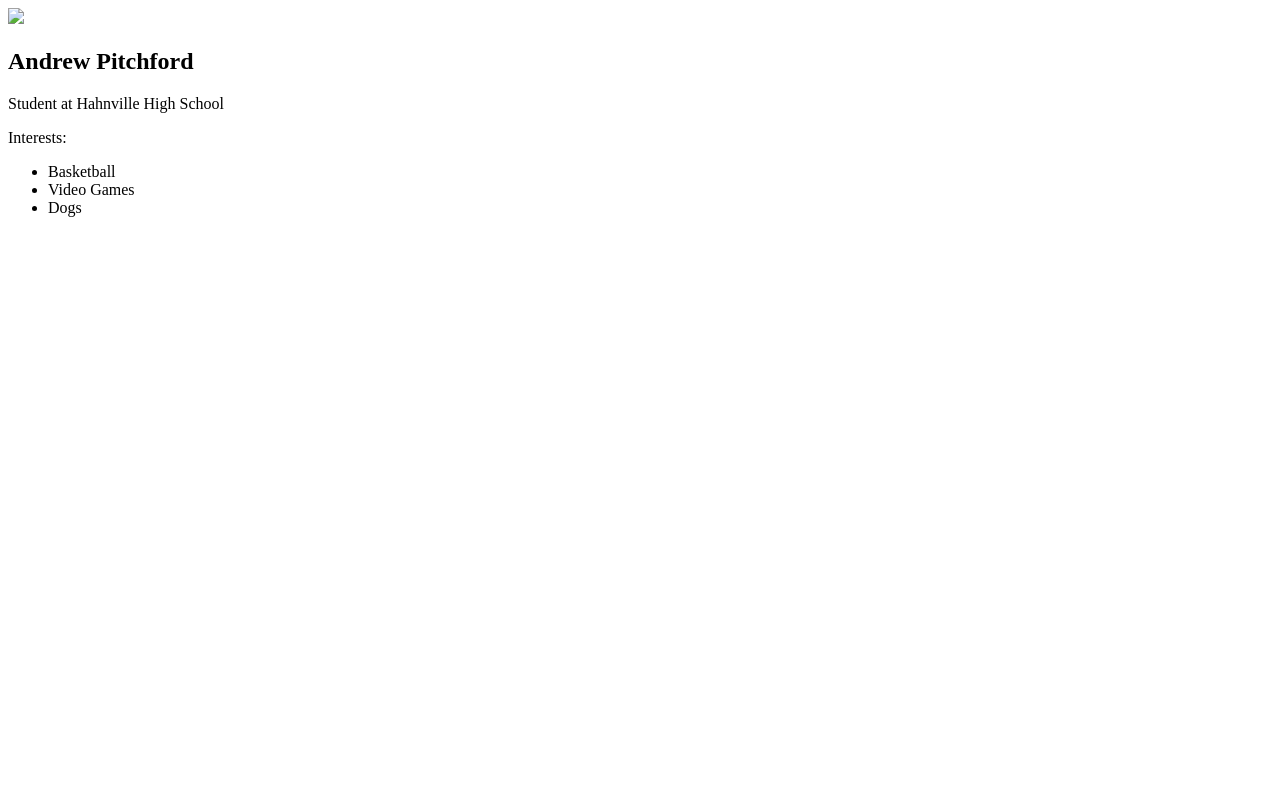
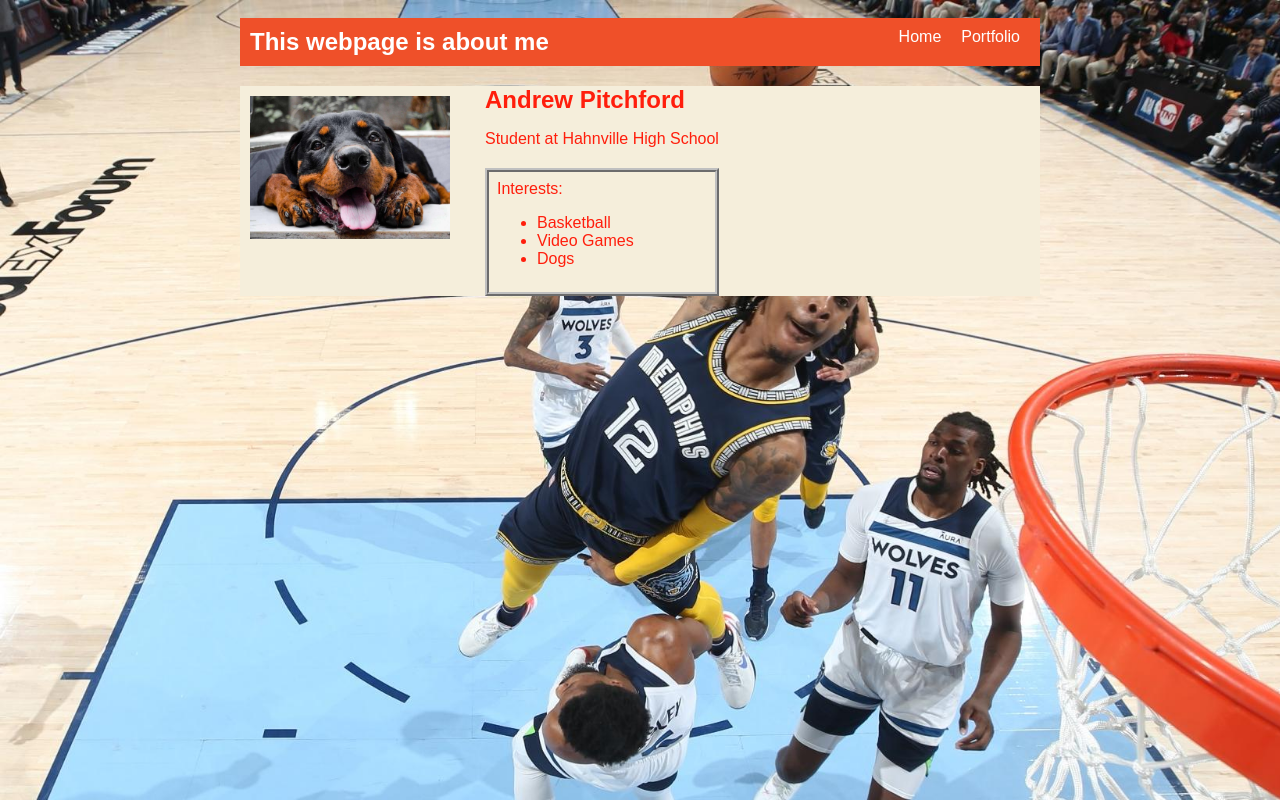
Before and after one commit to AndrewDPitchford/AndrewDPitchford.github.io, a plain HTML site: page index.html in a window 1280 px wide. Drawn offline with Linux system fonts and the light colour scheme.

Commit message:
first website

```diff
--- a/index.html
+++ b/index.html
@@ -2,18 +2,27 @@
 <html>
   <head>
     <title>Andrew's awsome webpage</title>
+    <link rel="stylesheet" href="style.css" />
   </head>
 
   <body>
     <!-- All content goes here -->
     <div id="all-contents">
       <nav>
-
+        <h1>This webpage is about me</h1>
+      <ul id="nav-ul">
+        <li class="nav-li">
+          <a href="index.html">Home</a>
+        </li>
+        <li class="nav-li">
+          <a href="portfolio.html">Portfolio</a>
+        </li>
+      </ul>
       </nav>
 
       <main>
         <div class="sidebar">
-          <img class="sidebar-img" src="images/dog.jpeg">
+          <img class="sidebar-img" src="images/bigDogs.jpg">
 
         </div>
 
--- /dev/null
+++ b/portfolio.css
@@ -0,0 +1,5 @@
+body {
+    background-image: url("images/backrooms.jpg");
+    background-size: 1400px;
+    text-align: center;
+}
--- a/style.css
+++ b/style.css
@@ -0,0 +1,78 @@
+body {
+    background-image: url("images/poster.jpg");
+    background-size: 1500px;
+    color: rgb(259, 30, 12);
+    padding: 10px;
+    font-family: Arial, sans-serif;
+}
+
+#all-contents {
+    max-width: 800px;
+    margin: auto;
+}
+
+/* navigation menu */
+nav {
+    background: rgb(239, 80, 41);
+    margin: 0 auto;
+    display: flex;
+    padding: 10px;
+    margin-bottom: 20px;
+}
+
+h1 {
+    display: flex;
+    align-items: center;
+    color: white;
+    flex: 1;
+    margin: 0;
+}
+
+#nav-ul {
+    list-style-type: none;
+    margin: 0;
+    padding: 0;
+    display: flex;
+}
+
+.nav-li {
+    display: inline-block;
+    padding: 0 10px;
+}
+
+a {
+    text-decoration: none;
+    color: #fff;
+}
+
+/* main container area beneath menu */
+main {
+    background: rgb(245, 238, 219);
+    display: flex;
+    margin-top: 20px;
+}
+
+.sidebar {
+    margin-right: 25px;
+    padding: 10px;
+}
+
+.sidebar-img {
+    width: 200px;
+}
+
+.content {
+    flex: 1;
+    padding: 15px;
+}
+
+/* interests section styles */
+#interests {
+    border: 4px silver ridge;
+    padding: 8px;
+    margin-top: 20px;
+}
+
+h2, h3 {
+    margin: 0px;
+}
```
Also changed, not shown: portfolio.html (+8 -0 lines), images/backrooms.jpg (added), images/bigDogs.jpg (renamed from images/big-dog-breeds_0.jpeg), images/poster.jpg (added).
